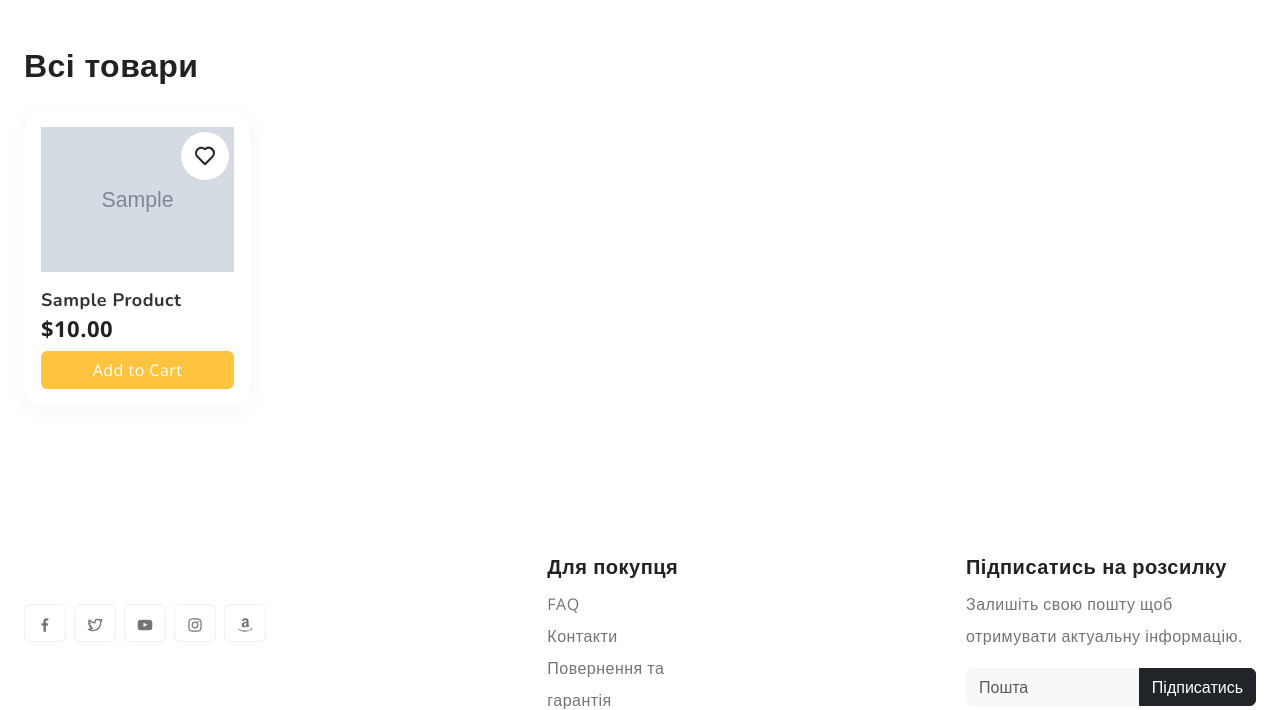
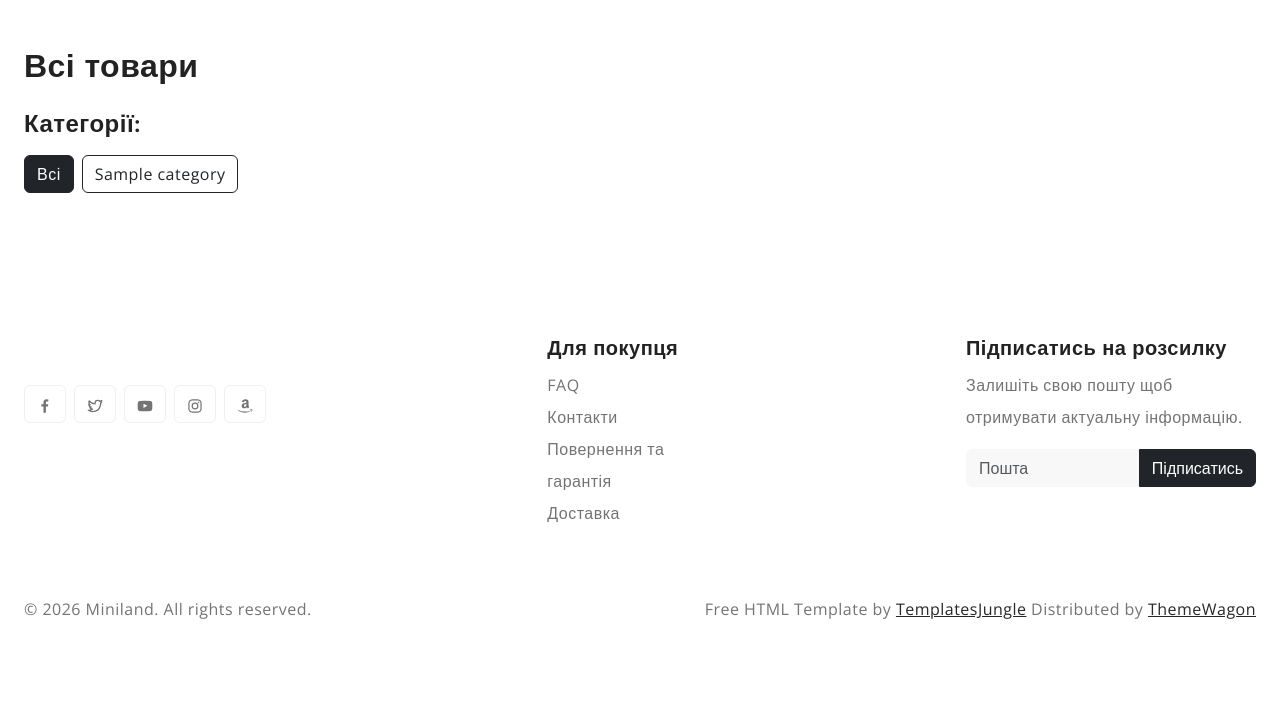
Before and after one commit to ilywka-S/Online-Store-CI-CD, a Django app: template templates/catalog.html in a window 1280 px wide. Shown: the part 241-951 px from the top of the page. After the commit the page ends 860 px from the top, so only its background shows below. Run offline with Django 5.2, Linux system fonts and the light colour scheme; the template is opened without the code that fills it: values that come from a table or form of the project are taken from there, others are empty; tables that the repository leaves empty hold one stand-in row (values such as "Sample post"); grey boxes marked "Sample" are stand-in pictures.

Commit message:
linked-categories

```diff
--- a/templates/catalog.html
+++ b/templates/catalog.html
@@ -10,27 +10,17 @@
 
         <div class="product-grid row row-cols-1 row-cols-sm-2 row-cols-md-3 row-cols-lg-4 row-cols-xl-5">
 
-          {% for product in products %}
-          <div class="col mb-4">
-            <div class="product-item">
-              <a href="#" class="btn-wishlist"><svg width="24" height="24"><use xlink:href="#heart"></use></svg></a>
-              <figure>
-                <a href="#" title="{{ product.name }}">
-                  {% if product.image %}
-                      <img src="{{ product.image.url }}" class="tab-image img-fluid">
-                  {% else %}
-                      <img src="{% static 'images/thumb-bananas.png' %}" class="tab-image img-fluid">
-                  {% endif %}
-                </a>
-              </figure>
-              <h3>{{ product.name }}</h3>
-              <span class="price">${{ product.price }}</span>
-              <div class="d-flex align-items-center justify-content-between mt-2">
-                <a href="#" class="btn btn-primary w-100">Add to Cart</a>
-              </div>
+          <div class="categories-filter mb-5">
+            <h4 class="mb-3">Категорії:</h4>
+              <div class="d-flex gap-2 flex-wrap">
+                <a href="#" class="btn btn-dark">Всі</a>
+                {% for category in categories %}
+                  <a href="#" class="btn btn-outline-dark">{{ category.name }}</a>
+                {% empty %}
+                <p>Категорій поки немає</p>
+              {% endfor %}
             </div>
           </div>
-          {% endfor %}
 
         </div>
         </div>
```
Also changed, not shown: store/views.py (+9 -2 lines).
